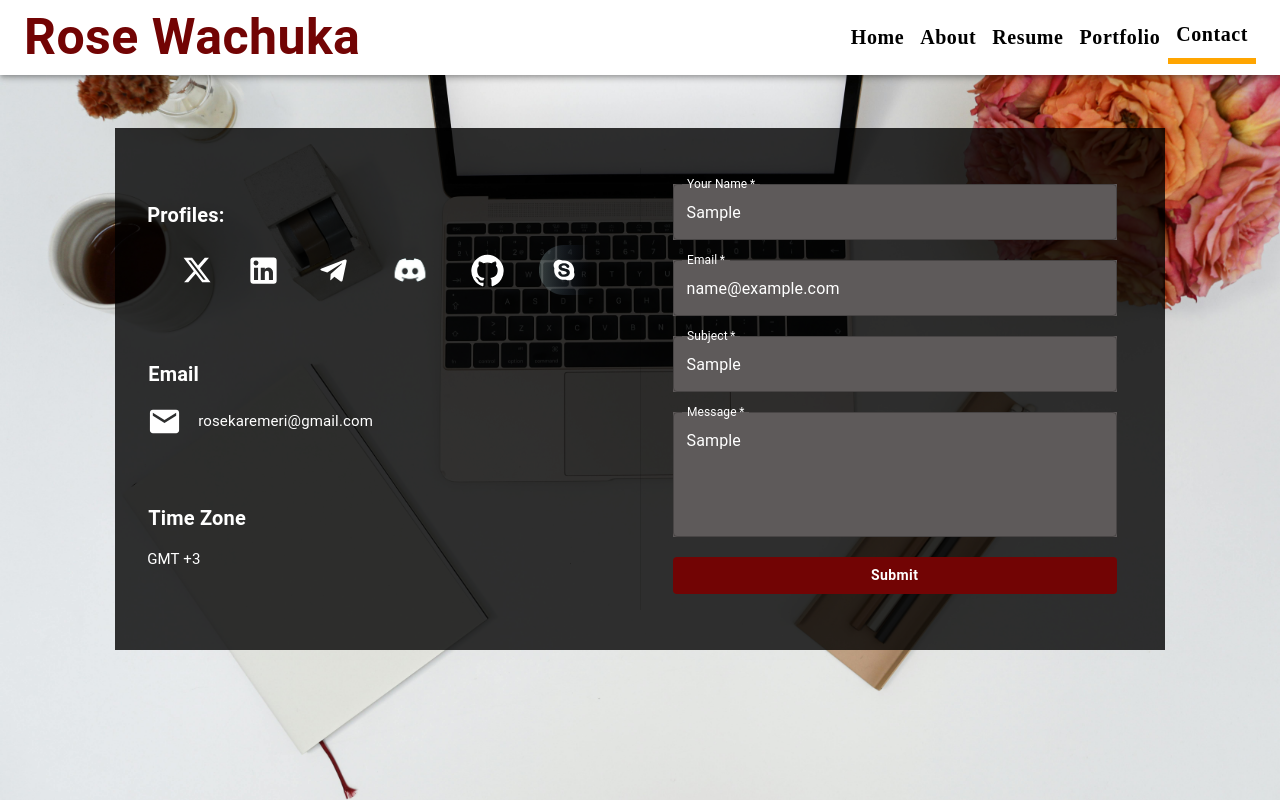
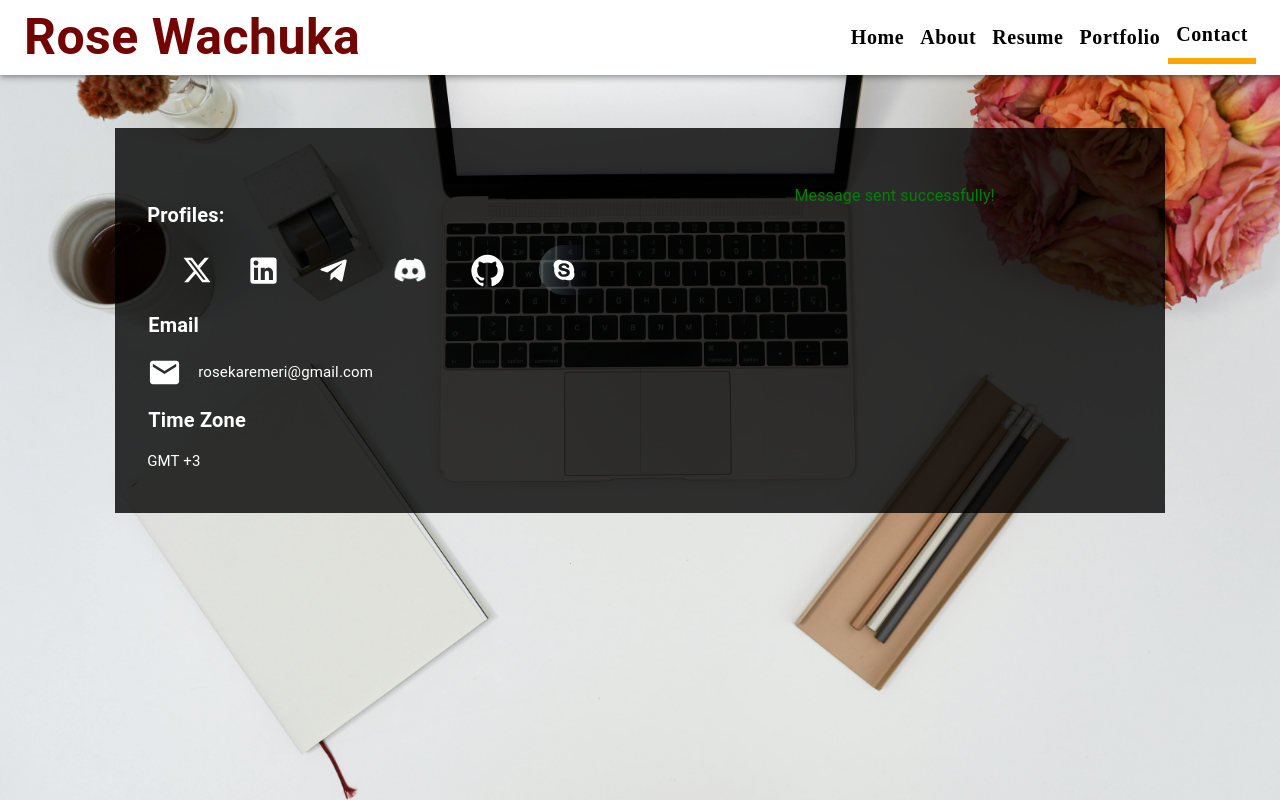
Before and after one commit to ro61zzy/myportfolio, a Next.js app: page /contact in a window 1280 px wide. Both pictures are taken after typing "Sample", "name@example.com", "Sample", "Sample" into the empty fields and a click on the button "Submit". Built offline with nearby package versions, Linux system fonts and the light colour scheme.

Commit message:
Fix: Contact me form

```diff
--- a/src/components/ContactForm.tsx
+++ b/src/components/ContactForm.tsx
@@ -1,9 +1,61 @@
 import { Box, Button, TextField, Typography } from "@mui/material";
-import React from "react";
+import React, { useState } from "react";
 
 const ContactForm = () => {
+  const [formData, setFormData] = useState({
+    name: "",
+    email: "",
+    subject: "",
+    message: "",
+  });
+  const [status, setStatus] = useState(""); // To show success message
+  const [isFormVisible, setIsFormVisible] = useState(true); // To control form visibility
+
+  const handleChange = (e: React.ChangeEvent<HTMLInputElement>) => {
+    const { id, value } = e.target;
+    setFormData((prev) => ({ ...prev, [id]: value }));
+  };
+
+  const handleSubmit = (e: React.FormEvent) => {
+    e.preventDefault();
+
+    // Prepare the WhatsApp message
+    const phoneNumber = process.env.NEXT_PUBLIC_WHATSAPP_PHONE_NUMBER; // Use environment variable
+    const message = `Name: ${formData.name}\nEmail: ${formData.email}\nSubject: ${formData.subject}\nMessage: ${formData.message}`;
+    const encodedMessage = encodeURIComponent(message);
+    const whatsappLink = `https://wa.me/${phoneNumber}?text=${encodedMessage}`;
+
+    // Open WhatsApp in a new tab
+    window.open(whatsappLink, "_blank");
+
+    // Show success message and hide form
+    setIsFormVisible(false);
+    setStatus("Message sent successfully!");
+
+    // Reset form data
+    setFormData({ name: "", email: "", subject: "", message: "" });
+
+    // Show form again after 3 seconds
+    setTimeout(() => {
+      setStatus("");
+      setIsFormVisible(true);
+    }, 3000);
+  };
+
   return (
     <Box sx={{ p: "1rem" }}>
+      {status && (
+        <Typography
+          sx={{
+            textAlign: "center",
+            color: "green",
+            marginBottom: "1rem",
+          }}
+        >
+          {status}
+        </Typography>
+      )}
+      {isFormVisible && (
         <Box sx={{ display: "flex", flexDirection: "column", gap: "20px" }}>
           <TextField
             id="name"
@@ -12,11 +64,13 @@ const ContactForm = () => {
             variant="outlined"
             fullWidth
             required
+            value={formData.name}
+            onChange={handleChange}
             InputProps={{
-            style: { color: "#fff" }
+              style: { color: "#fff" },
             }}
             InputLabelProps={{
-            style: { color: "#fff" }
+              style: { color: "#fff" },
             }}
             sx={{
               backgroundColor: "#5E5A5A",
@@ -29,11 +83,13 @@ const ContactForm = () => {
             variant="outlined"
             fullWidth
             required
+            value={formData.email}
+            onChange={handleChange}
             InputProps={{
-            style: { color: "#fff" }
+              style: { color: "#fff" },
             }}
             InputLabelProps={{
-            style: { color: "#fff" }
+              style: { color: "#fff" },
             }}
             sx={{
               backgroundColor: "#5E5A5A",
@@ -46,11 +102,13 @@ const ContactForm = () => {
             variant="outlined"
             fullWidth
             required
+            value={formData.subject}
+            onChange={handleChange}
             InputProps={{
-            style: { color: "#fff" }
+              style: { color: "#fff" },
             }}
             InputLabelProps={{
-            style: { color: "#fff" }
+              style: { color: "#fff" },
             }}
             sx={{
               backgroundColor: "#5E5A5A",
@@ -64,17 +122,20 @@ const ContactForm = () => {
             variant="outlined"
             fullWidth
             required
+            value={formData.message}
+            onChange={handleChange}
             InputProps={{
-            style: { color: "#fff" }
+              style: { color: "#fff" },
             }}
             InputLabelProps={{
-            style: { color: "#fff" }
+              style: { color: "#fff" },
             }}
             sx={{
               backgroundColor: "#5E5A5A",
             }}
           />
           <Button
+            onClick={handleSubmit}
             sx={{
               textTransform: "none",
               fontWeight: "600",
@@ -85,6 +146,7 @@ const ContactForm = () => {
             Submit
           </Button>
         </Box>
+      )}
     </Box>
   );
 };
```
Lines whose indentation alone changed are shown as unchanged.
